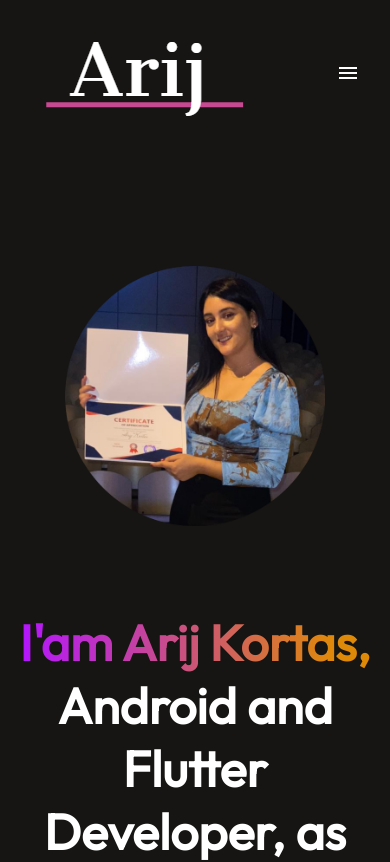
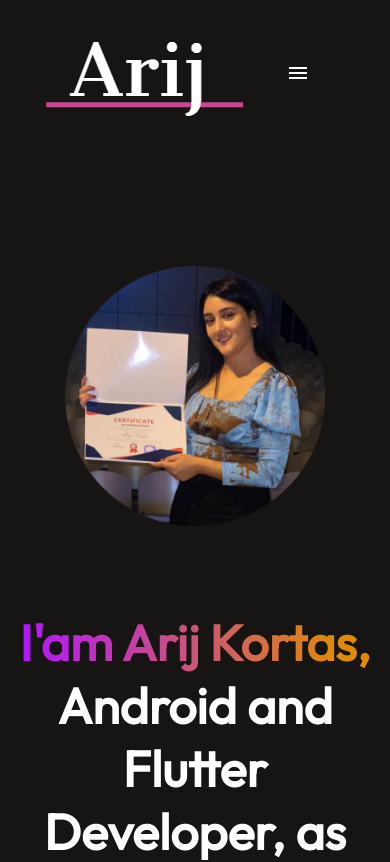
Before and after one commit to arij45/PortfolioWebSite, a React (Vite) app: page / in a window 390 px wide. Shown: the top 862 px of the page. Built offline with nearby package versions, Linux system fonts and the light colour scheme.

Commit message:
new commit

```diff
--- a/src/Components/Navbar/Navbar.css
+++ b/src/Components/Navbar/Navbar.css
@@ -63,7 +63,7 @@
     .nav-mob-open{
         display: block;
         position: fixed;
-        right: 30px;
+        right: 80px;
     }
 
     .nav-mob-close{
```
